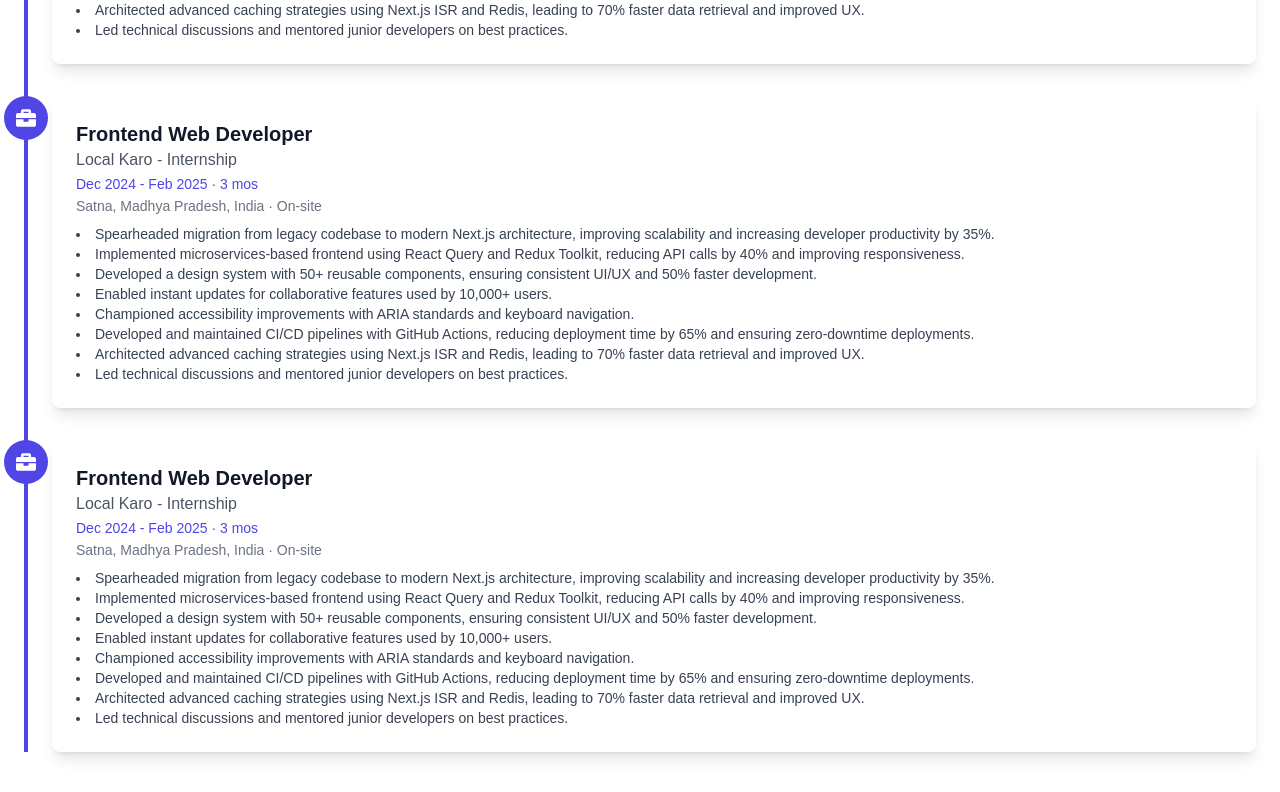
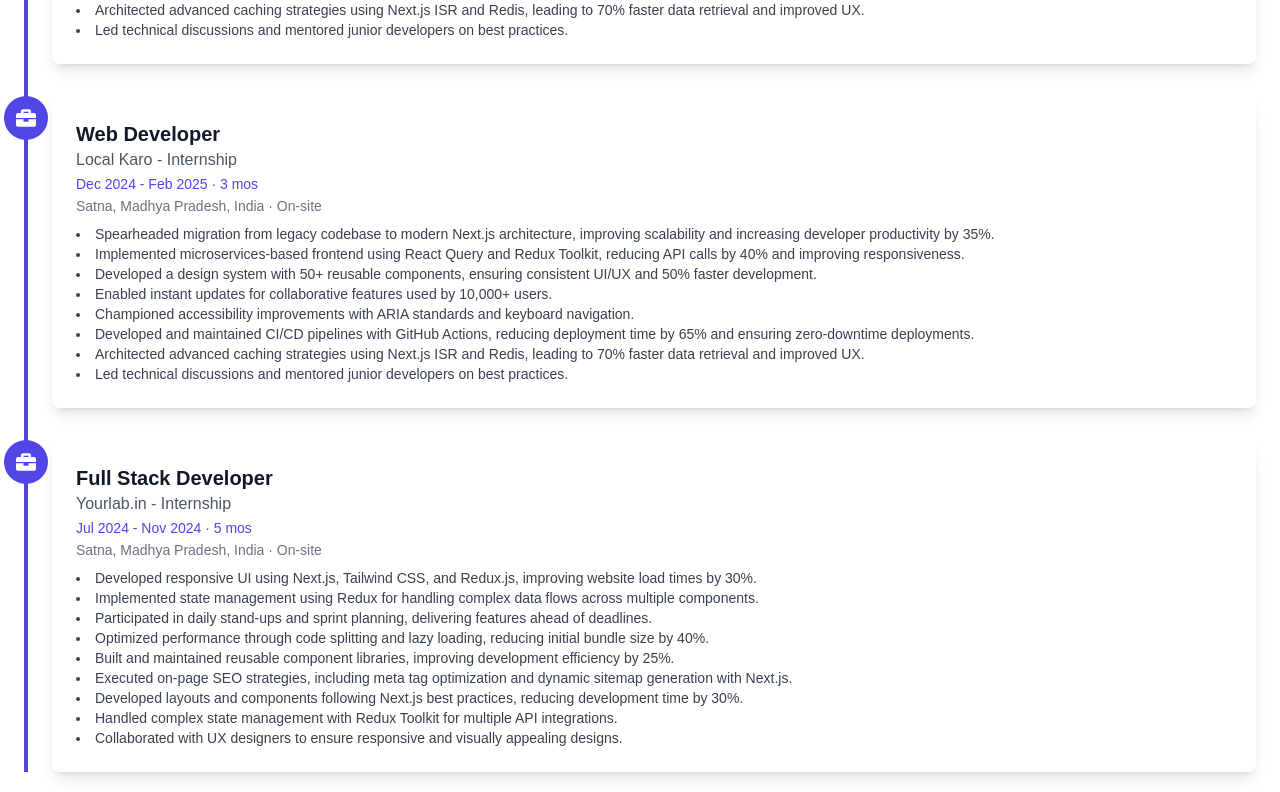
Before and after one commit to TammyAlok2/Alok_Portfolio, a Next.js app: page /experience in a window 1280 px wide. Shown: the part 408-1200 px from the top of the page. Built offline with nearby package versions, Linux system fonts and the light colour scheme.

Commit message:
updated some experience section

```diff
--- a/src/data/experienceSectionData.js
+++ b/src/data/experienceSectionData.js
@@ -23,25 +23,7 @@ export const experiences = [
 
   {
     id: 2,
-    title: "Frontend Web Developer",
-    company: "Local Karo - Internship",
-    years: "Dec 2024 - Feb 2025 · 3 mos",
-    location: "Satna, Madhya Pradesh, India · On-site",
-    icon: <FaLaptopCode size={20} />, // Icon for developer role
-    details: [
-      "Spearheaded migration from legacy codebase to modern Next.js architecture, improving scalability and increasing developer productivity by 35%.",
-      "Implemented microservices-based frontend using React Query and Redux Toolkit, reducing API calls by 40% and improving responsiveness.",
-      "Developed a design system with 50+ reusable components, ensuring consistent UI/UX and 50% faster development.",
-      "Enabled instant updates for collaborative features used by 10,000+ users.",
-      "Championed accessibility improvements with ARIA standards and keyboard navigation.",
-      "Developed and maintained CI/CD pipelines with GitHub Actions, reducing deployment time by 65% and ensuring zero-downtime deployments.",
-      "Architected advanced caching strategies using Next.js ISR and Redis, leading to 70% faster data retrieval and improved UX.",
-      "Led technical discussions and mentored junior developers on best practices.",
-    ],
-  },
-  {
-    id: 3,
-    title: "Frontend Web Developer",
+    title: " Web Developer",
     company: "Local Karo - Internship",
     years: "Dec 2024 - Feb 2025 · 3 mos",
     location: "Satna, Madhya Pradesh, India · On-site",
@@ -58,4 +40,23 @@ export const experiences = [
     ],
   },
 
+  {
+    id: 3,
+    title: "Full Stack Developer",
+    company: "Yourlab.in - Internship",
+    years: "Jul 2024 - Nov 2024 · 5 mos",
+    location: "Satna, Madhya Pradesh, India · On-site",
+    icon: <FaBriefcase size={20} />, // General briefcase icon for job roles
+    details: [
+      "Developed responsive UI using Next.js, Tailwind CSS, and Redux.js, improving website load times by 30%.",
+      "Implemented state management using Redux for handling complex data flows across multiple components.",
+      "Participated in daily stand-ups and sprint planning, delivering features ahead of deadlines.",
+      "Optimized performance through code splitting and lazy loading, reducing initial bundle size by 40%.",
+      "Built and maintained reusable component libraries, improving development efficiency by 25%.",
+      "Executed on-page SEO strategies, including meta tag optimization and dynamic sitemap generation with Next.js.",
+      "Developed layouts and components following Next.js best practices, reducing development time by 30%.",
+      "Handled complex state management with Redux Toolkit for multiple API integrations.",
+      "Collaborated with UX designers to ensure responsive and visually appealing designs.",
+    ],
+  },
 ];
```
